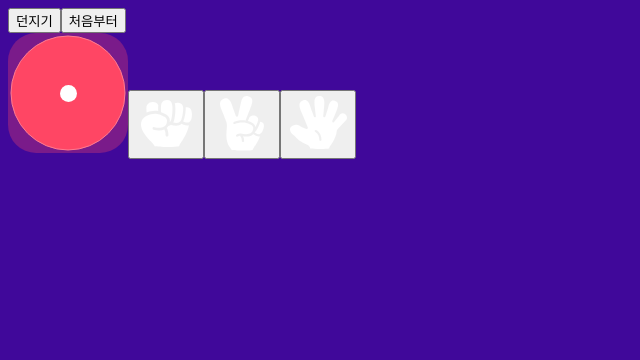
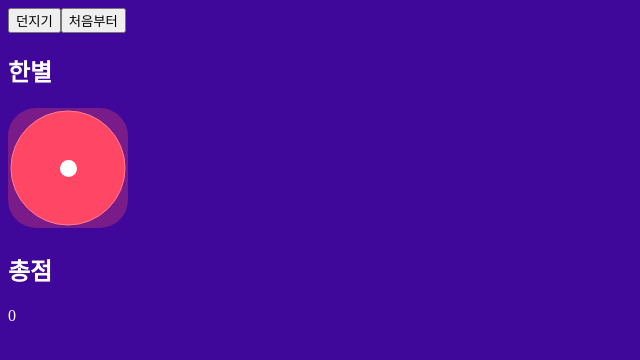
Before and after one commit to starhana/toyproject, a React (Create React App) app in the folder 1week/: page / in a window 1280 px wide. Shown: the top 360 px of the page, without its empty margins (0-640 px from the left). Built offline with nearby package versions, Linux system fonts and the light colour scheme.

Commit message:
dice_studyPM2

```diff
--- a/1week/src/App.js
+++ b/1week/src/App.js
@@ -1,7 +1,6 @@
 import {useState} from 'react';
 import Dice from './Dice';
-import HandIcon from './HanIcon';
-import HandButton from './HandButton';
+import HandIcon from './HanIcon'
 import Button from './Button';
 
 function random(n){
@@ -14,6 +13,7 @@ function App(){
         //HandButton.js에 있는 handleClick실행
     };
     const [num, setNum] = useState(1);
+    const [sum, setSum] = useState(0);//합계
     //useState : 파라미터로 초기값(useState(1)) 전달 받음
     //num(State값) : 현재 변수의 값(처음에는useState변수를 호출 할 때 전달한 초기값)
     //setNum : 파라미터로 전달하는 값
@@ -24,6 +24,7 @@ function App(){
     }
     const handleClearClick = () =>{
         setNum(1);//파라미터로 전달값 1로 변경
+        setSum(0);//파라미터로 전달값 1로 변경
     }
 
     return ( //return문을 소괄호()로 감싸면 여러줄 쓸 수 있음
@@ -34,13 +35,15 @@ function App(){
                 <Button onClick={handleRollClick}>던지기</Button>
                 <Button onClick={handleClearClick}>처음부터</Button>
             </div>
-            <Dice color="red" num={num}/>
-            <HandButton value="rock" onClick={handleClick}/>
-            <HandButton value="scissor" onClick={handleClick}/>
-            <HandButton value="paper" onClick={handleClick} />
+            <div>
+                <h2>한별</h2>
+                <Dice color="red" num={num}/>
+                <h2>총점</h2>
+                <p>{sum}</p>
+            </div>
+
         </div>
     );
 }
-console.log(HandButton);
 
 export default App;//다른 파일에서도 활용할 수 있도록
```
